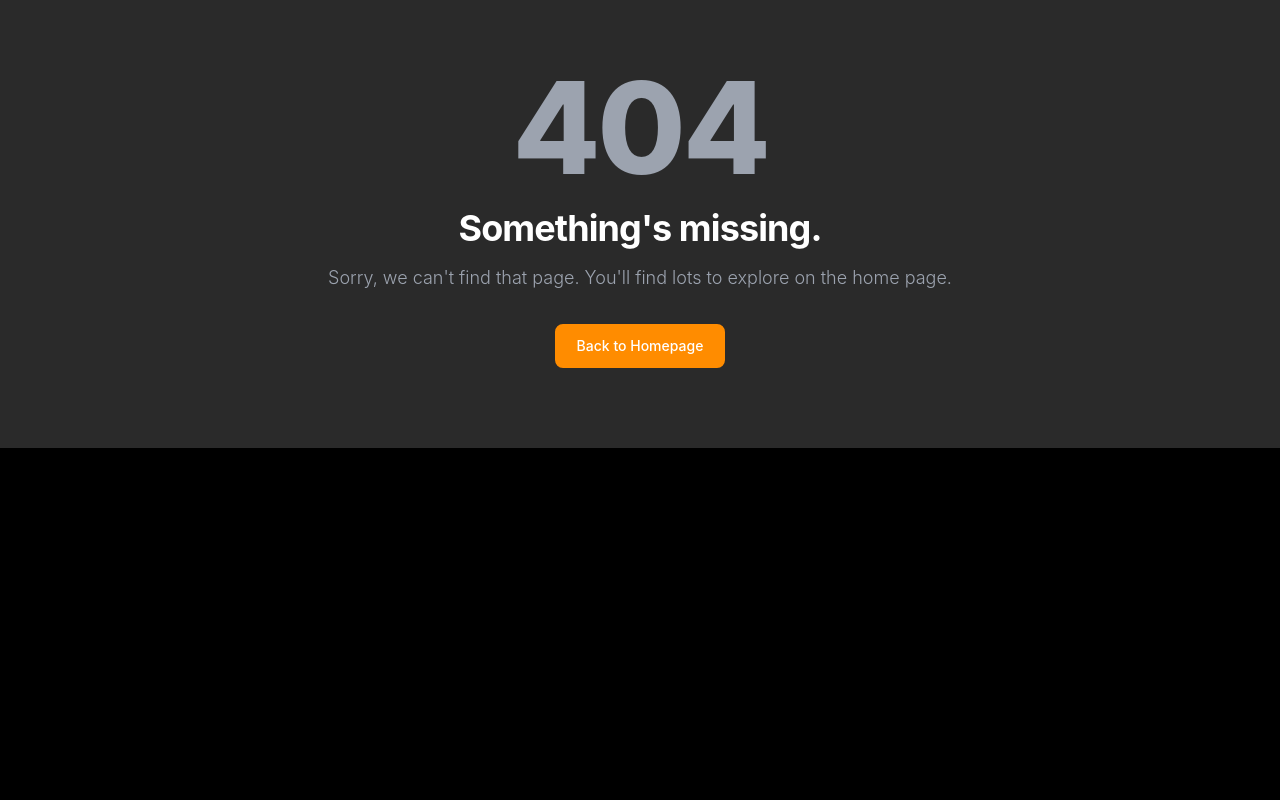
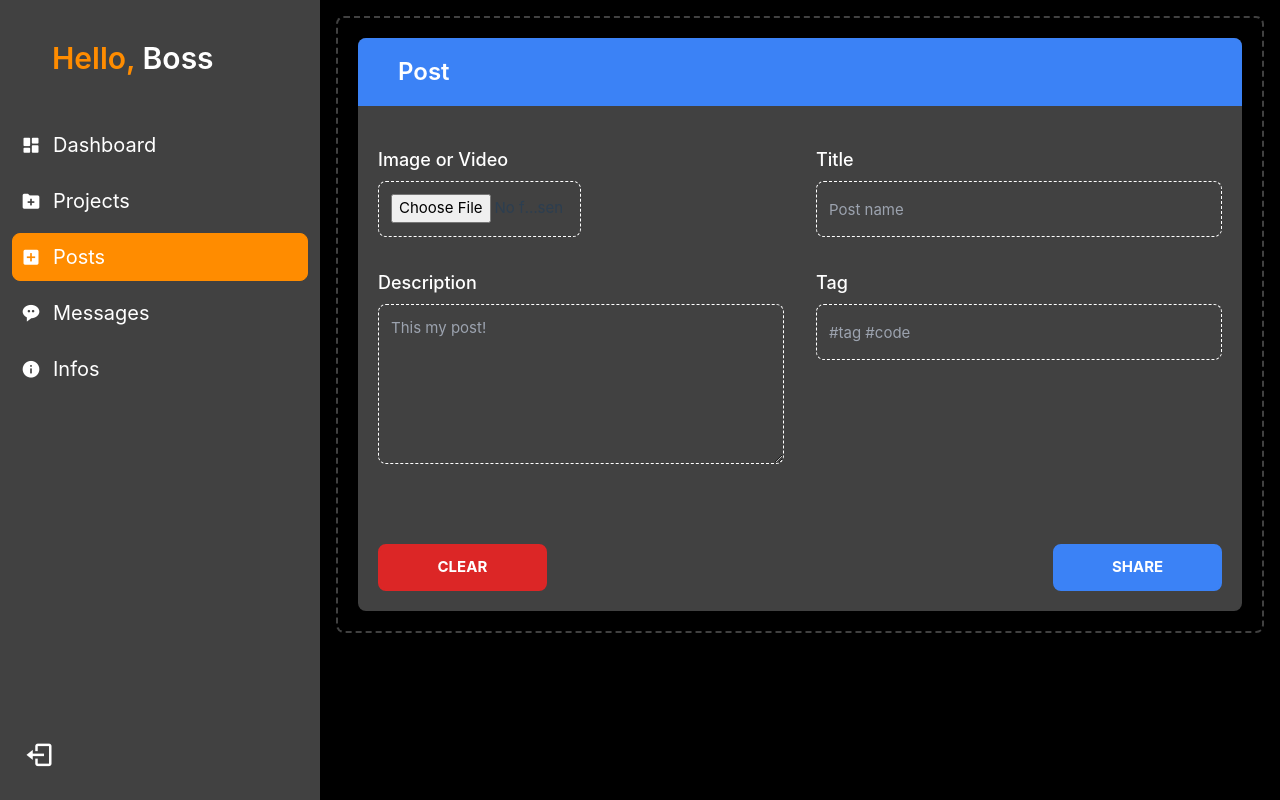
Before and after one commit to jurayevcoder/portfolio-site-admin-dashboard, a Vue app: page /posts in a window 1280 px wide. Before the commit this address had no page. Built offline with nearby package versions, Linux system fonts and the light colour scheme.

Commit message:
post share

```diff
--- a/src/router/index.js
+++ b/src/router/index.js
@@ -18,6 +18,11 @@ const router = createRouter({
           path: '/projects',
           name: 'project',
           component: () => import('../views/Project/Project.vue')
+        },
+        {
+          path: '/posts',
+          name: 'post',
+          component: () => import('../views/Post/Post.vue')
         },
       ]
     },
--- /dev/null
+++ b/src/views/Post/Post.vue
@@ -0,0 +1,98 @@
+<template>
+    <div class="w-full">
+      <div class="relative rounded-lg w-full bg-[#414141]">
+        <div
+          class="flex justify-between items-center p-4 pl-10 sm:mb-5 bg-blue-500 rounded-t-lg"
+        >
+          <h3 class="text-[24px] font-semibold text-white">Post</h3>
+        </div>
+        <form class="w-full p-5">
+          <div class="w-full flex flex-col items-center gap-8 mb-20">
+            <div
+              class="w-full flex flex-col items-center justify-between gap-8 lg:flex lg:flex-row"
+            >
+              <div class="w-full lg:w-[50%]">
+                <label for="image" class="block mb-2 text-[18px] font-medium text-white"
+                  >Image or Video</label
+                >
+                <input
+                  type="file"
+                  name="image"
+                  id="image"
+                  class="w-full lg:w-[50%] h-14 bg-[#414141] border outline-none border-white border-dashed rounded-lg block p-3 cursor-pointer"
+                  placeholder=""
+                  required=""
+                />
+              </div>
+              <div class="w-full lg:w-[50%]">
+                <label for="title" class="block mb-2 text-[18px] font-medium text-white"
+                  >Title</label
+                >
+                <input
+                  type="text"
+                  name="title"
+                  id="title"
+                  class="w-full h-14 bg-[#414141] border outline-none border-white border-dashed text-white rounded-lg block p-3"
+                  placeholder="Post name"
+                  required=""
+                />
+              </div>
+            </div>
+
+            <div
+              class="w-full flex flex-col justify-between gap-8 lg:flex lg:flex-row"
+            >
+              <div class="w-full lg:w-[50%]">
+                <label
+                  for="description"
+                  class="block mb-2 text-[18px] font-medium text-white"
+                  >Description</label
+                >
+                <textarea
+                  name="description"
+                  id="description"
+                  cols="30"
+                  rows="10"
+                  placeholder="This my post!"
+                  class="w-full h-40 bg-[#414141] border outline-none border-white border-dashed text-white rounded-lg block p-3"
+                ></textarea>
+              </div>
+
+              <div class="w-full lg:w-[50%]">
+                <label for="link-code" class="block mb-2 text-[18px] font-medium text-white"
+                  >Tag</label
+                >
+                <input
+                  type="text"
+                  name="link-code"
+                  id="link-code"
+                  class="w-full h-14 bg-[#414141] border outline-none border-white border-dashed text-white rounded-lg block p-3"
+                  placeholder="#tag #code"
+                  required=""
+                />
+              </div>
+            </div>
+          </div>
+
+          <div
+            class="w-full flex flex-col gap-5 md:flex md:flex-row items-center justify-between"
+          >
+            <button
+              class="w-full md:w-[20%] bg-red-600 py-2.5 rounded-lg text-white font-bold border-2 border-red-600 hover:bg-[#414141] hover:text-red-600"
+            >
+              CLEAR
+            </button>
+            <button
+              class="w-full md:w-[20%] bg-blue-500 py-2.5 rounded-lg text-white font-bold border-2 border-blue-500 hover:bg-[#414141] hover:text-blue-500"
+            >
+            SHARE
+            </button>
+          </div>
+        </form>
+      </div>
+    </div>
+  </template>
+
+  <script setup></script>
+
+  <style lang="scss" scoped></style>
--- a/src/views/Project/Project.vue
+++ b/src/views/Project/Project.vue
@@ -1,14 +1,16 @@
 <template>
-  <div class="">
+  <div class="w-full">
     <div class="relative rounded-lg w-full bg-[#414141]">
       <div
-        class="flex justify-between items-center p-4 pl-10 sm:mb-5 bg-[#FF8C00] rounded-t-lg"
+        class="flex justify-between items-center p-4 pl-10 sm:mb-5 bg-green-500 rounded-t-lg"
       >
         <h3 class="text-[24px] font-semibold text-white">Project</h3>
       </div>
       <form class="w-full p-5">
         <div class="w-full flex flex-col items-center gap-8 mb-20">
-          <div class="w-full flex flex-col items-center justify-between gap-8 lg:flex lg:flex-row">
+          <div
+            class="w-full flex flex-col items-center justify-between gap-8 lg:flex lg:flex-row"
+          >
             <div class="w-full lg:w-[50%]">
               <label for="image" class="block mb-2 text-[18px] font-medium text-white"
                 >Image</label
@@ -37,7 +39,9 @@
             </div>
           </div>
 
-          <div class="w-full flex flex-col items-center justify-between gap-8 lg:flex lg:flex-row">
+          <div
+            class="w-full flex flex-col justify-between gap-8 lg:flex lg:flex-row"
+          >
             <div class="w-full lg:w-[50%]">
               <label for="link-code" class="block mb-2 text-[18px] font-medium text-white"
                 >Link code</label
@@ -52,23 +56,36 @@
               />
             </div>
             <div class="w-full lg:w-[50%]">
-            <label for="description" class="block mb-2 text-[18px] font-medium text-white"
+              <label
+                for="description"
+                class="block mb-2 text-[18px] font-medium text-white"
                 >Description</label
               >
-            <input
-              type="text"
+              <textarea
                 name="description"
                 id="description"
-              class="w-full h-14 bg-[#414141] border outline-none border-white border-dashed text-white rounded-lg block p-3"
+                cols="30"
+                rows="10"
                 placeholder="This my project!"
-              required=""
-            />
+                class="w-full h-40 bg-[#414141] border outline-none border-white border-dashed text-white rounded-lg block p-3"
+              ></textarea>
             </div>
           </div>
         </div>
-        <div class="w-full flex flex-col gap-5 md:flex md:flex-row items-center justify-between">
-          <button class="w-full md:w-[20%] bg-red-600 py-2.5 rounded-lg text-white font-bold border-2 border-red-600 hover:bg-[#414141] hover:text-red-600">CLEAR</button>
-          <button class="w-full md:w-[20%] bg-[#FF8C00] py-2.5 rounded-lg text-white font-bold border-2 border-[#FF8C00] hover:bg-[#414141] hover:text-[#FF8C00]">ADD</button>
+
+        <div
+          class="w-full flex flex-col gap-5 md:flex md:flex-row items-center justify-between"
+        >
+          <button
+            class="w-full md:w-[20%] bg-red-600 py-2.5 rounded-lg text-white font-bold border-2 border-red-600 hover:bg-[#414141] hover:text-red-600"
+          >
+            CLEAR
+          </button>
+          <button
+            class="w-full md:w-[20%] bg-green-500 py-2.5 rounded-lg text-white font-bold border-2 border-green-500 hover:bg-[#414141] hover:text-green-500"
+          >
+            ADD
+          </button>
         </div>
       </form>
     </div>
```
Lines whose indentation alone changed are shown as unchanged.
